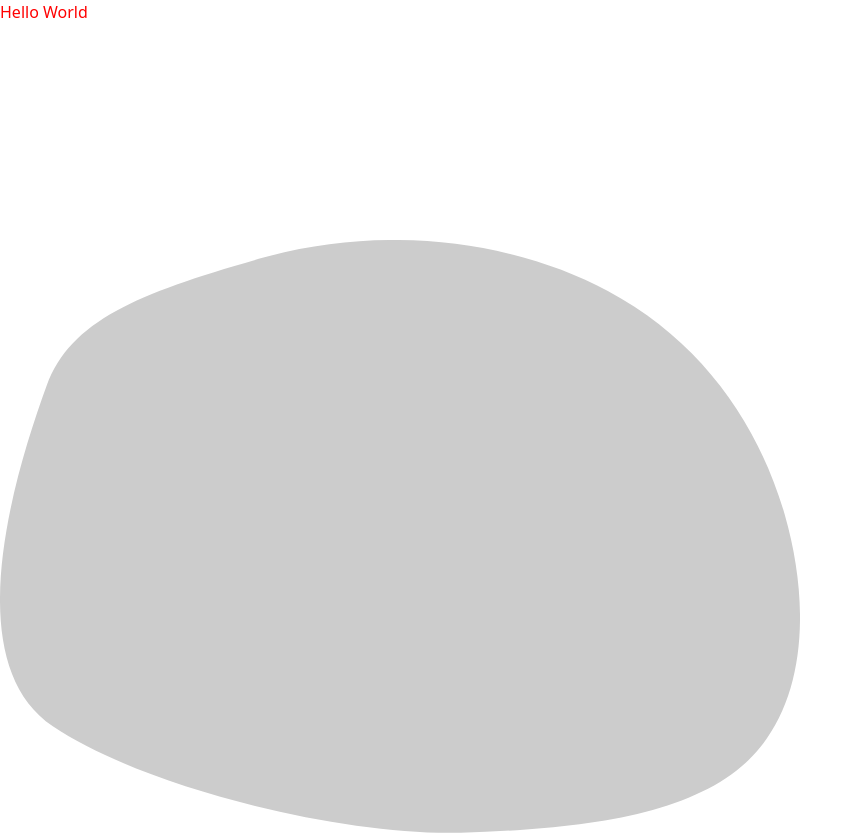
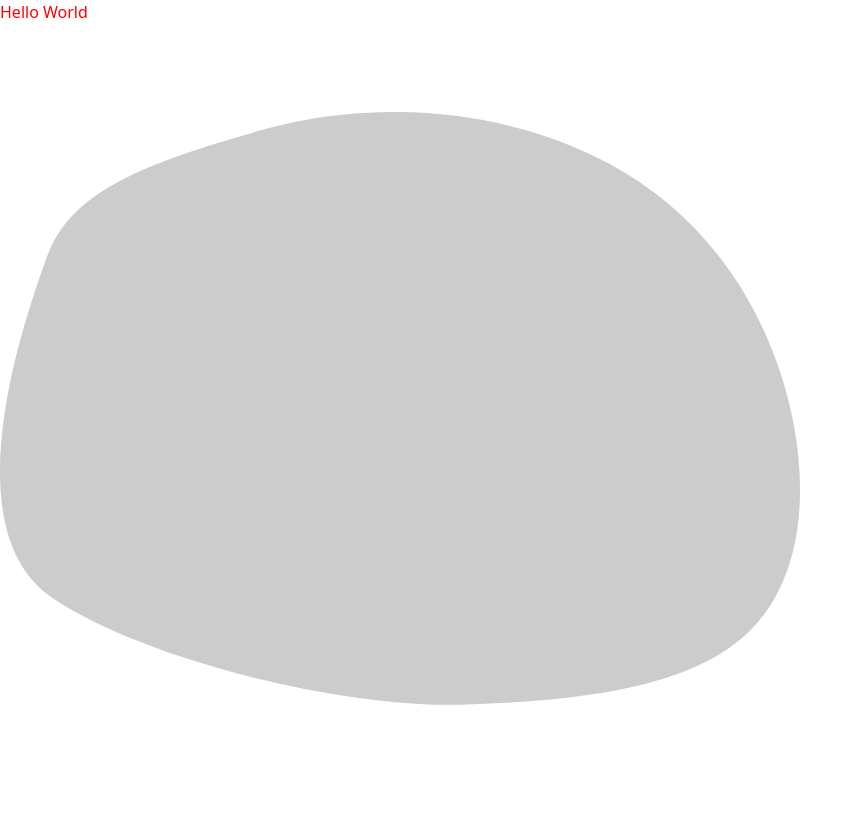
Before and after one commit to EsmiK64/Portfolio, a Next.js app: page / in a window 1280 px wide. Shown: the whole page, without its empty margins (0-863 px from the left). After the commit the page ends 800 px from the top, so only its background shows below. Built offline with nearby package versions, Linux system fonts and the light colour scheme.

Commit message:
Fixed body

```diff
--- a/src/components/components.tsx
+++ b/src/components/components.tsx
@@ -1,4 +1,8 @@
 import styled from "styled-components";
+
+export const Container = styled.div`
+  width: 100dvw;
+`
 
 export const Heading = styled.h1`
   color: red;
@@ -7,7 +11,7 @@ export const Heading = styled.h1`
 export const PathContainer = styled.div`
   position: absolute;
   left: 0;
-  bottom: 0;
+  top: 7rem;
   height: 70vh;
   width: 70vw;
 `;
@@ -18,6 +22,7 @@ export const Body = styled.body`
 `;
 
 const components = {
+  Container,
   Heading,
   PathContainer,
   Body,
--- a/src/styles/globals.css
+++ b/src/styles/globals.css
@@ -16,8 +16,14 @@
   }
 }
 
+* {
+  margin:0;
+  padding:0;
+}
+
 body {
   background-color: #ddd;
-  height: 100vh;
-  width: 100vw;
+  height: 100dvh;
+  width: 100dvw;
+  overflow-x: hidden;
 }
```
Also changed, not shown: public/big_blob.svg.
